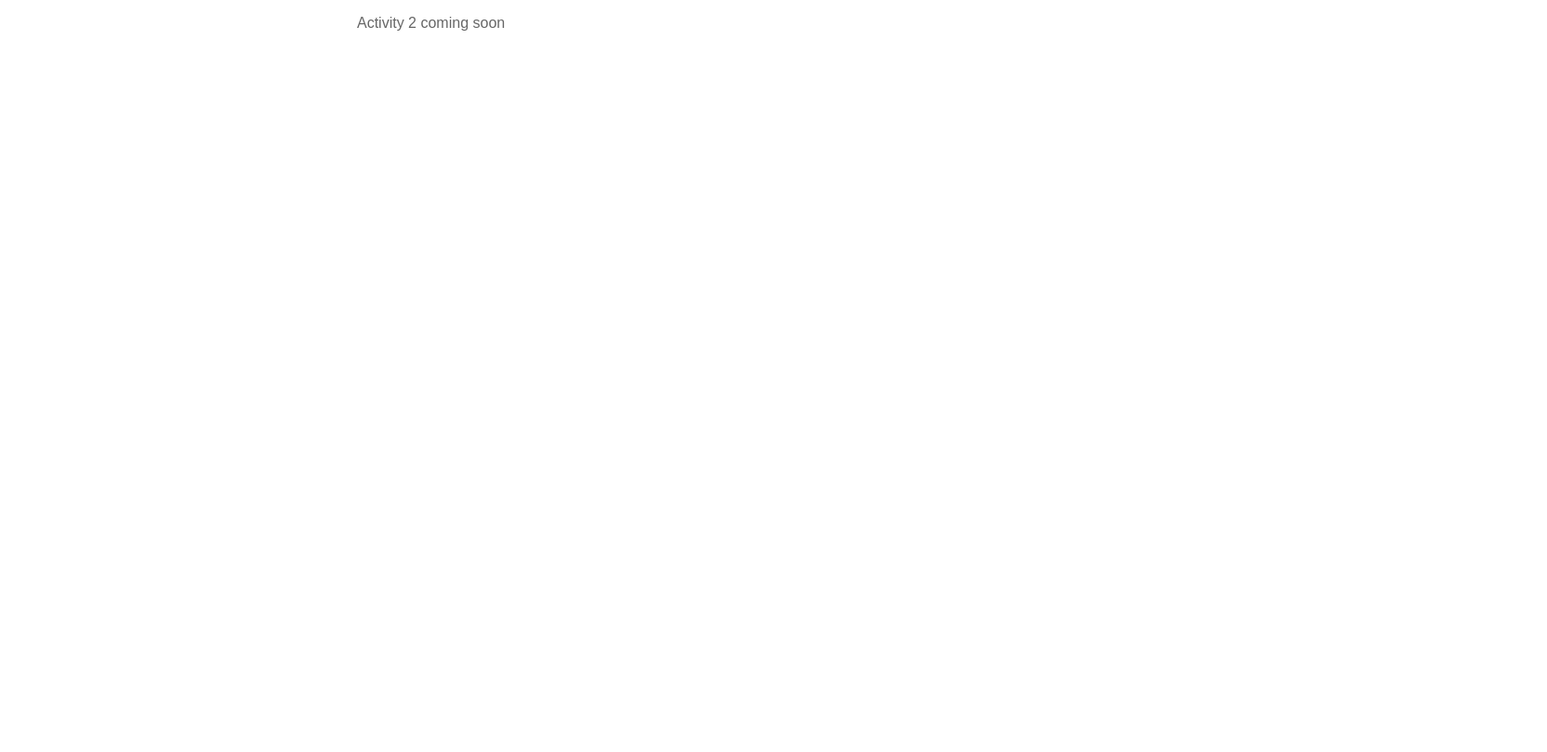
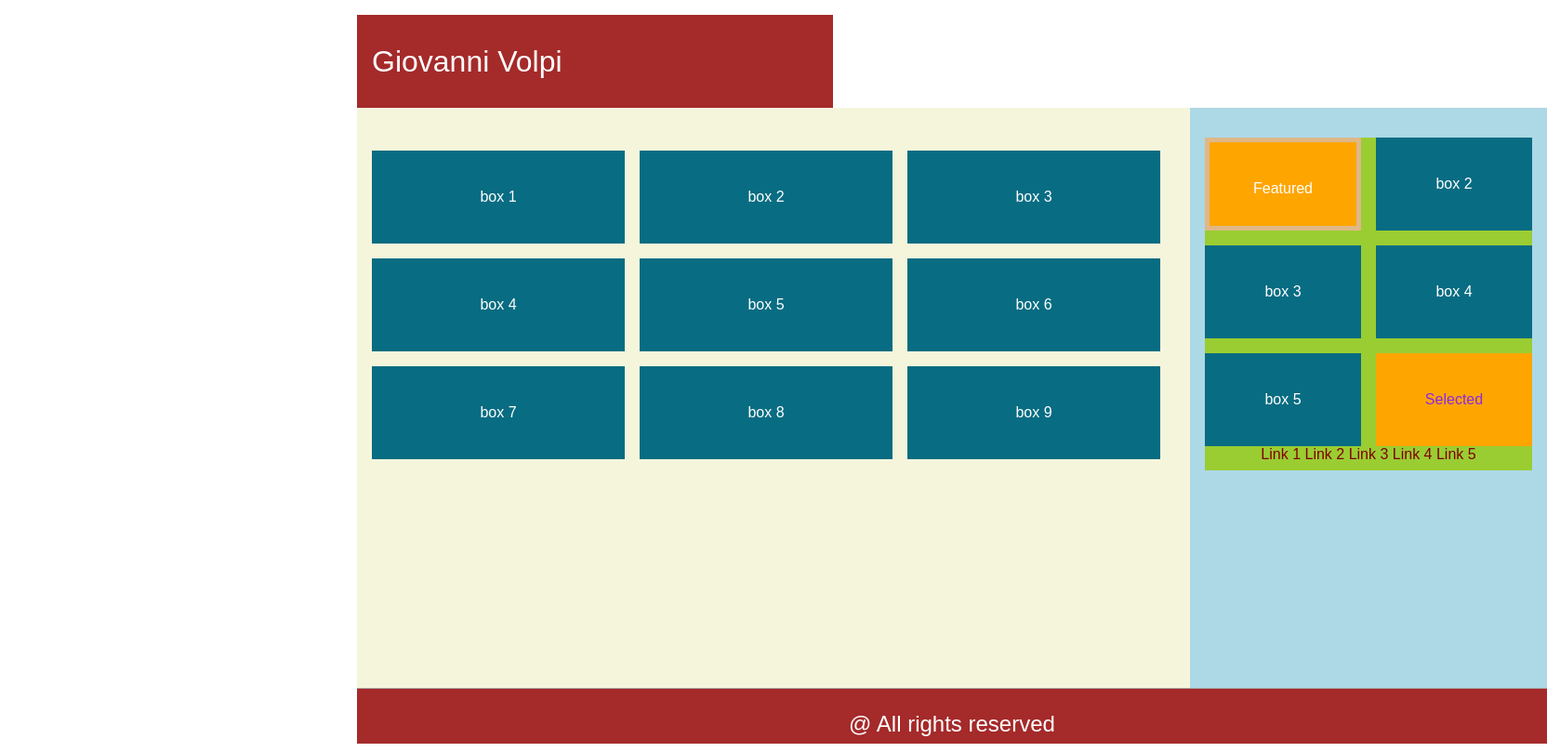
Before and after one commit to WSU-SoC-WEB2620-CU/web2620-class-activities-giovannivolpi, a website built with Vite: page src/example01.html in a window 1280 px wide. Shown: the whole page at 93% size, 1664 px wide, since content can reach past the window. Built offline with nearby package versions, Linux system fonts and the light colour scheme.

Commit message:
Final Submission P01

```diff
--- a/src/example01.html
+++ b/src/example01.html
@@ -7,8 +7,48 @@
   <title>Example 01</title>
 </head>
 <body>
-  <!-- TODO: Example 01 (Activity 2) HTML goes here -->
-  <p>Activity 2 coming soon</p>
+
+  <header>Giovanni Volpi</header>
+
+
+    <div class="container" id="main-container">
+      <div id="main-col">
+        <div class="boxes clearfix">
+          <div class="box">box 1</div>
+          <div class="box">box 2</div>
+          <div class="box">box 3</div>
+          <div class="box">box 4</div>
+          <div class="box">box 5</div>
+          <div class="box">box 6</div>
+          <div class="box">box 7</div>
+          <div class="box">box 8</div>
+          <div class="box">box 9</div>
+        </div>
+      </div>
+      <div id="aside-col">
+        <div class="boxes clearfix">
+          <div class="box" featured>Featured</div>
+          <div class="box">box 2</div>
+          <div class="box">box 3</div>
+          <div class="box">box 4</div>
+          <div class="box">box 5</div>
+          <div class="box" selected>Selected</div>
+
+          <ul class="links">
+            <li>
+              <a href="#link_1">Link 1</a>
+              <a href="#link_2">Link 2</a>
+              <a href="#link_3">Link 3</a>
+              <a href="#link_4">Link 4</a>
+              <a href="#link_5">Link 5</a>
+            </li>
+          </ul>
+        </div>
+      </div>
+    </div>
+
+  <footer> @ All rights reserved</footer>
+
   <script type="module" src="./javascripts/main.js"></script>
 </body>
 </html>
--- a/src/stylesheets/example01.css
+++ b/src/stylesheets/example01.css
@@ -1 +1,145 @@
 /* TODO: Example 01 (Activity 2) CSS goes here */
+
+html{
+    box-sizing: border-box;
+    font-family: Arial, Helvetica, sans-serif;
+    font-size: 16px;
+}
+
+*, ::before, ::after{
+    box-sizing: inherit;
+}
+
+header{
+    font-size: 2rem;
+    color: white;
+    padding: 0 1rem;
+    height: 100px;
+    line-height: 100px;
+    background-color: brown;
+}
+
+footer{
+    font-size: 1.5rem;
+    text-align: center;
+    height: 60px;
+    line-height: 60px;
+    color: white;
+    background-color: brown;
+    position: absolute;
+    bottom: 0;
+    width: 100%;
+}
+
+#main-container{
+    display: table;
+    height: calc(100vh - 160px);
+    width: 100vw;
+}
+
+body{
+    margin: 0;
+}
+
+#aside-col{
+    display: none;
+}
+
+#main-col{
+    display: table-cell;
+    background-color: beige;
+}
+
+#main-container .box{
+    height: 100px;
+    line-height: 100px;
+    background: #086c82;
+    text-align: center;
+    color: white;
+    margin: 1rem 1rem 0 1rem;
+}
+
+
+/*Tablet*/
+@media all and (min-width: 600px) {
+    #main-col .box{
+        float: left;
+        margin: 1rem 0 0 1rem;
+        width: calc((100% - 3rem)/2);
+    }
+}
+
+@media all and (min-width: 800px) {
+    #main-col{
+        width: 70%;
+    }
+
+    #main-container .box{
+        float: left;
+        margin: 1rem 0 0 1rem;
+        width: calc((100% - 5rem)/3);
+    }
+
+    #aside-col{
+        display: table-cell;
+        background-color: lightblue;
+    }
+
+    #aside-col .box{
+        width: calc((100% - 3rem)/2);
+        vertical-align: top;
+    }
+
+    .clearfix::after{
+        content:"";
+        clear: both;
+        display: table;
+    }
+
+    #main-container [selected] {
+        color: blueviolet;
+        background-color: orange;
+    }
+
+    #main-container [featured] {
+        border: 5px solid burlywood;
+        background-color: orange;
+    }
+
+    /*Styling Links */
+
+    ul.links{
+        list-style: none;
+        padding: 1rem;
+    }
+
+    ul.links li{
+        color: black;
+        padding: .5rem;
+        background-color: yellowgreen;
+        margin-bottom: .3rem;
+        text-align: center;
+    }
+
+    ul.links > li > a{
+        color: inherit;
+        text-decoration: none;
+    }
+
+    ul.links > li > a:link{
+        color: maroon;
+    }
+
+    ul.links > li > a:visited{
+        color: purple;
+    }
+
+    ul.links > li > a:active{
+        border-bottom: 3px solid lightcoral;
+    }
+
+    ul.links > li > a:hover{
+        background-color: darkkhaki;
+    }
+
+}
```
